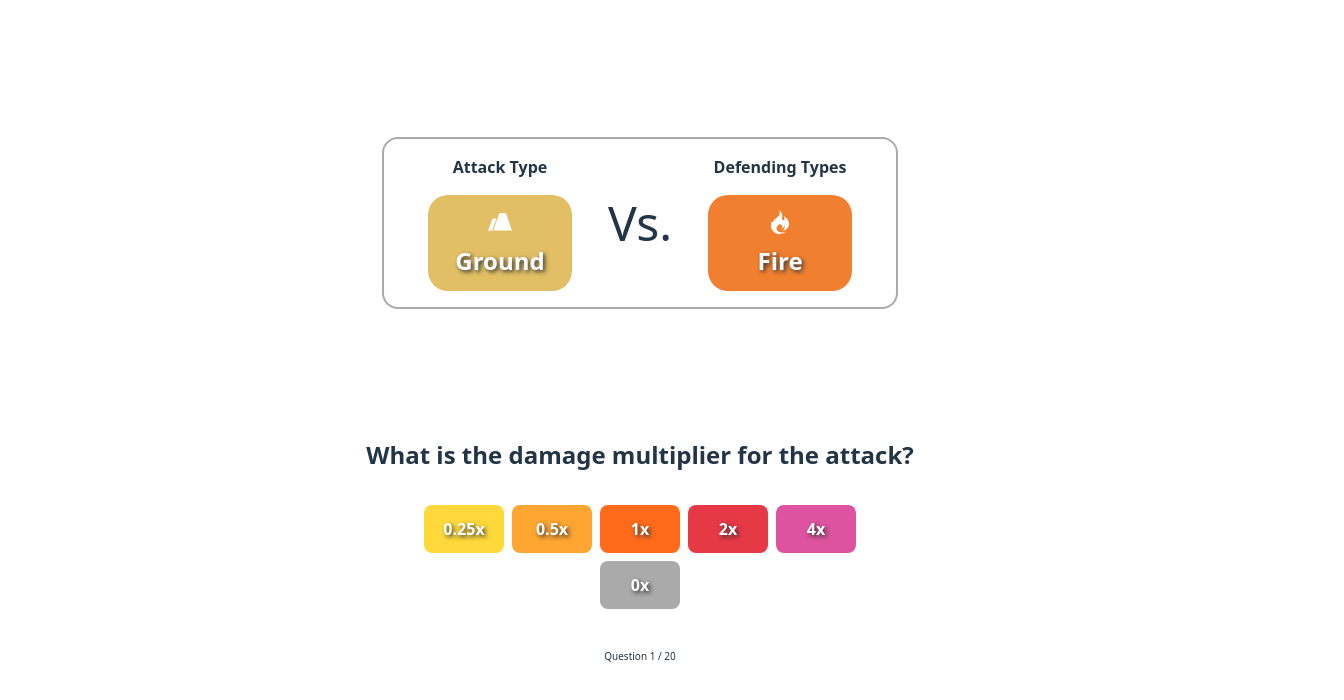
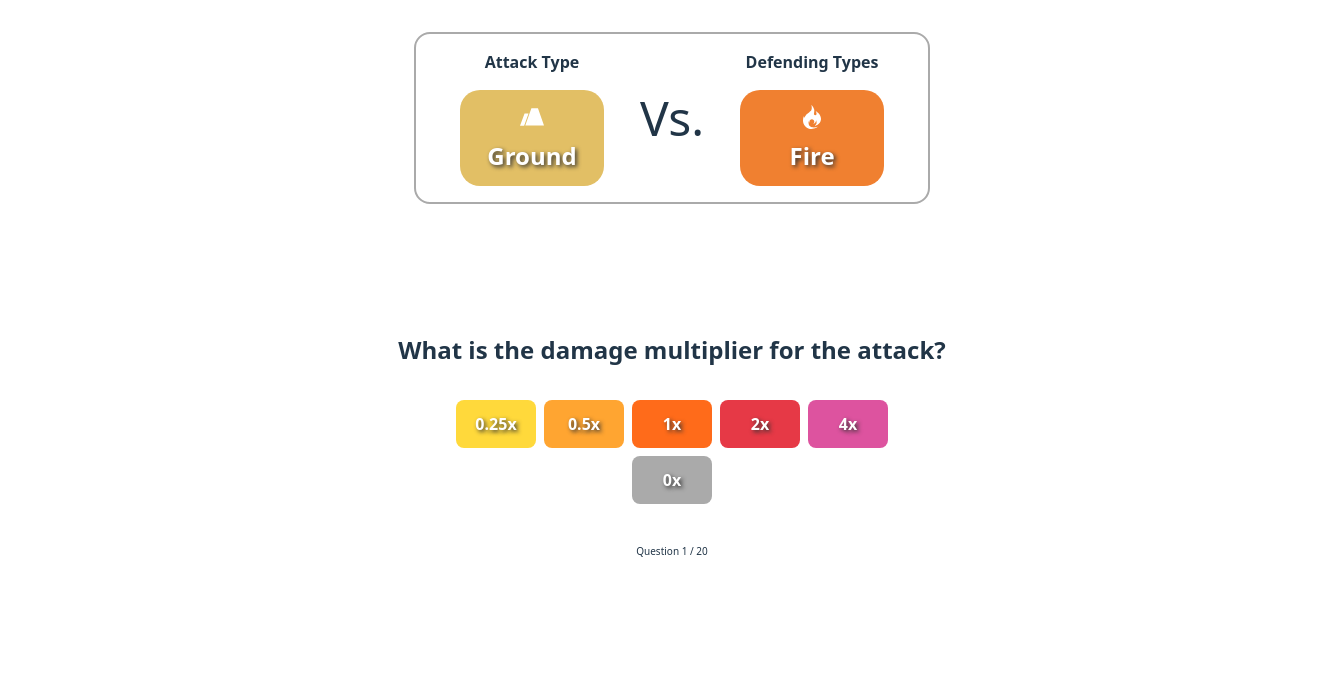
Before and after one commit to kamencoder/pokemon-weakness, a React (Vite) app: page / in a window 1280 px wide. Shown: the top 700 px of the page, 1344 px wide, since content can reach past the window. Built offline with nearby package versions, Linux system fonts and the light colour scheme.

Commit message:
Don't center body content vertically

```diff
--- a/src/index.css
+++ b/src/index.css
@@ -24,8 +24,8 @@ a:hover {
 
 body {
   margin: 0;
-  display: flex;
-  place-items: center;
+  /* display: flex; */
+  /* place-items: center; */
   min-width: 320px;
   min-height: 100vh;
 }
```
